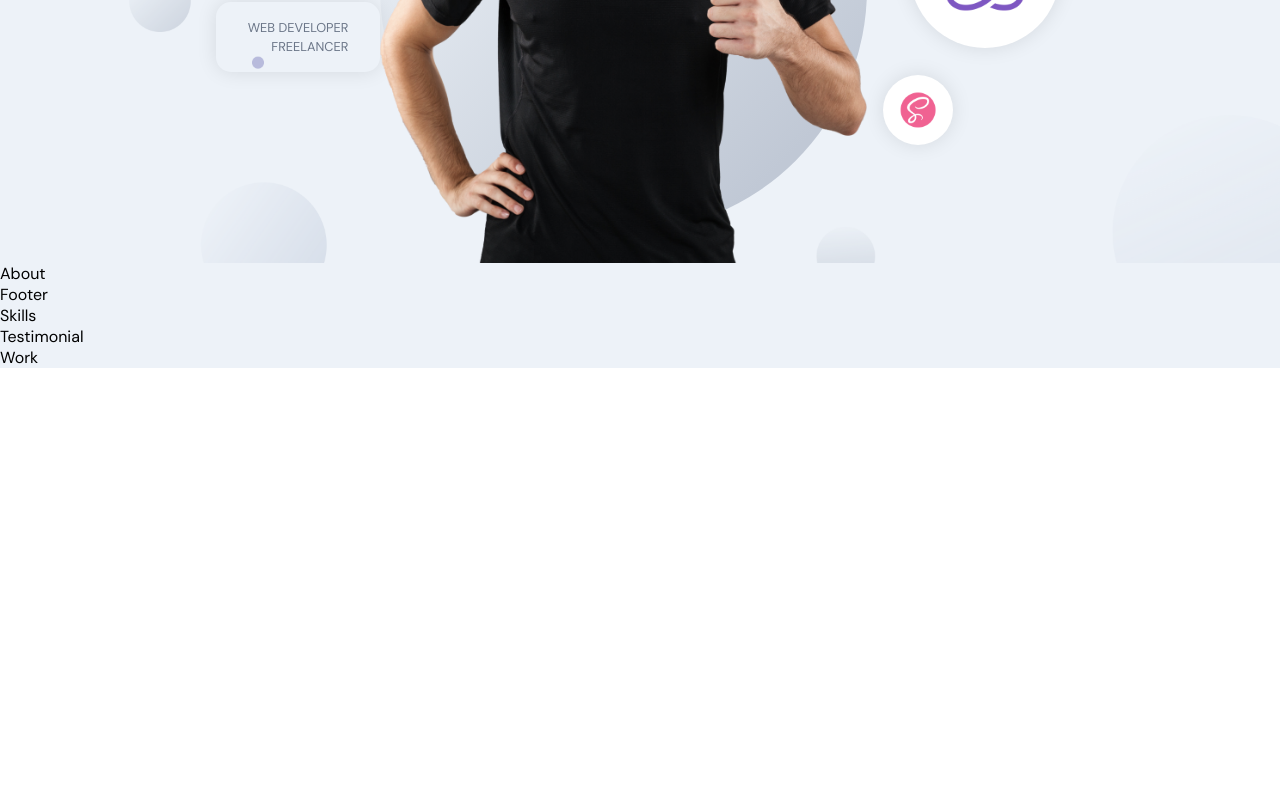
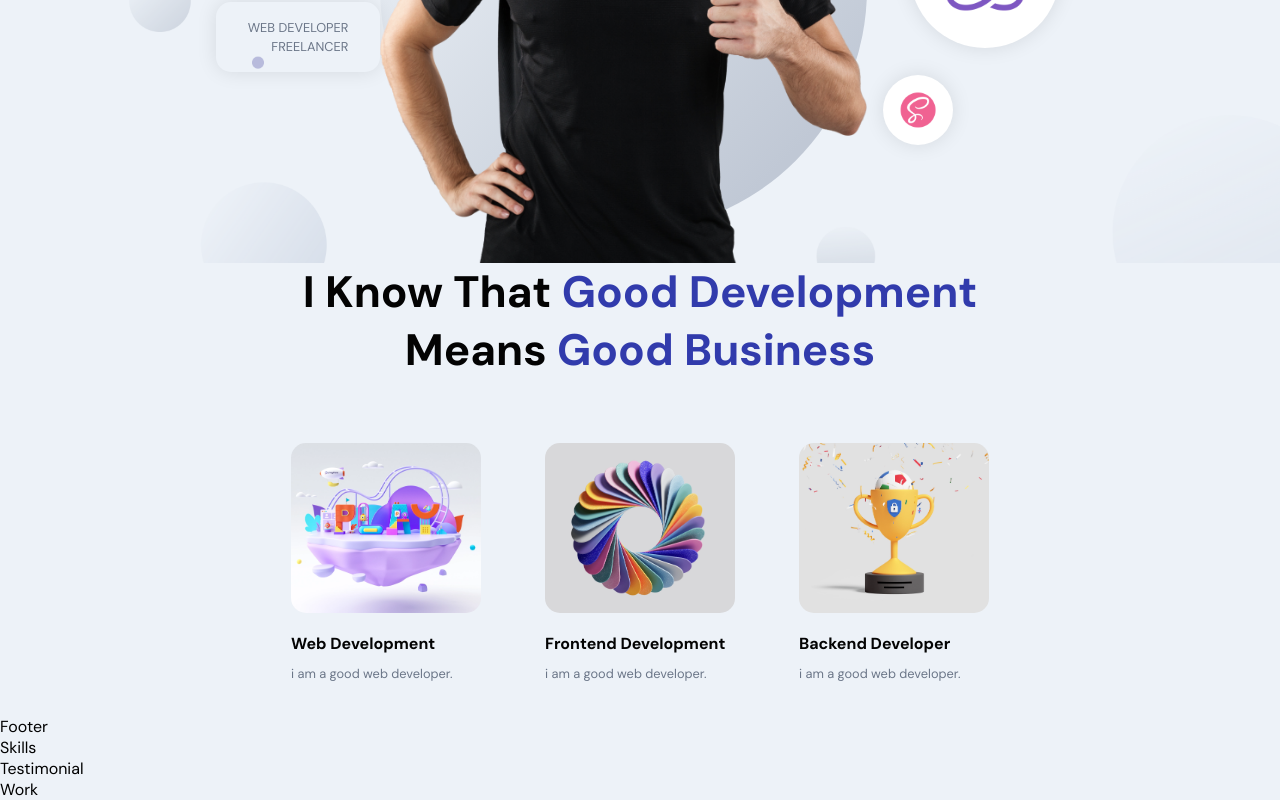
Before and after one commit to muhaj-dev/My_Portfolio, a React (Create React App) app in the folder frontend_portfolio/: page / in a window 1280 px wide. Shown: the part 443-1243 px from the top of the page. Before the commit the page ends 811 px from the top, so only its background shows below. Built offline with nearby package versions, Linux system fonts and the light colour scheme.

Commit message:
About UI Implementation

```diff
--- a/frontend_portfolio/src/container/About/About.jsx
+++ b/frontend_portfolio/src/container/About/About.jsx
@@ -1,10 +1,40 @@
-import React from 'react'
+import React, { useState, useEffect } from 'react'
+import { motion } from 'framer-motion';
 
+// import { AppWrap, MotionWrap } from '../../wrapper';
 import './About.scss';
+import { images } from '../../constants';
+// import { urlFor, client } from '../../client';
 
+const abouts = [
+  { title: 'Web Development', description: 'i am a good web developer.', imgUrl: images.about01 },
+  { title: 'Frontend Development', description: 'i am a good web developer.', imgUrl:  images.about02 },
+  { title: 'Backend Developer', description: 'i am a good web developer.', imgUrl:  images.about03 }
+]
 const About = () => {
+  // const [abouts, setAbouts] = useState([]);
+
   return (
-    <div>About</div>
+    <>
+    <h2 className="head-text">I Know that <span>Good Development</span> <br />means  <span>Good Business</span></h2>
+
+    <div className="app__profiles">
+      {abouts.map((about, index) => (
+        <motion.div
+          whileInView={{ opacity: 1 }}
+          whileHover={{ scale: 1.1 }}
+          transition={{ duration: 0.5, type: 'tween' }}
+          className="app__profile-item"
+          key={about.title + index}
+        >
+          {/* <img src={urlFor(about.imgUrl)} alt={about.title} /> */}
+          <img src={about.imgUrl} alt={about.title} />
+          <h2 className="bold-text" style={{ marginTop: 20 }}>{about.title}</h2>
+          <p className="p-text" style={{ marginTop: 10 }}>{about.description}</p>
+        </motion.div>
+      ))}
+    </div>
+  </>
   )
 }
 
--- a/frontend_portfolio/src/container/About/About.scss
+++ b/frontend_portfolio/src/container/About/About.scss
@@ -0,0 +1,38 @@
+.app__about {
+    flex: 1;
+    width: 100%;
+    flex-direction: column;
+  }
+
+  .app__profiles {
+    display: flex;
+    justify-content: center;
+    align-items: flex-start;
+    flex-wrap: wrap;
+    margin-top: 2rem;
+  }
+
+  .app__profile-item {
+    width: 190px;
+    display: flex;
+    justify-content: flex-start;
+    align-items: flex-start;
+    flex-direction: column;
+    margin: 2rem;
+
+    img {
+      width: 100%;
+      height: 170px;
+      border-radius: 15px;
+      object-fit: cover;
+    }
+
+    @media screen and (min-width: 2000px) {
+      width: 370px;
+      margin: 2rem 4rem;
+
+      img {
+        height: 320px;
+      }
+    }
+  }
```
